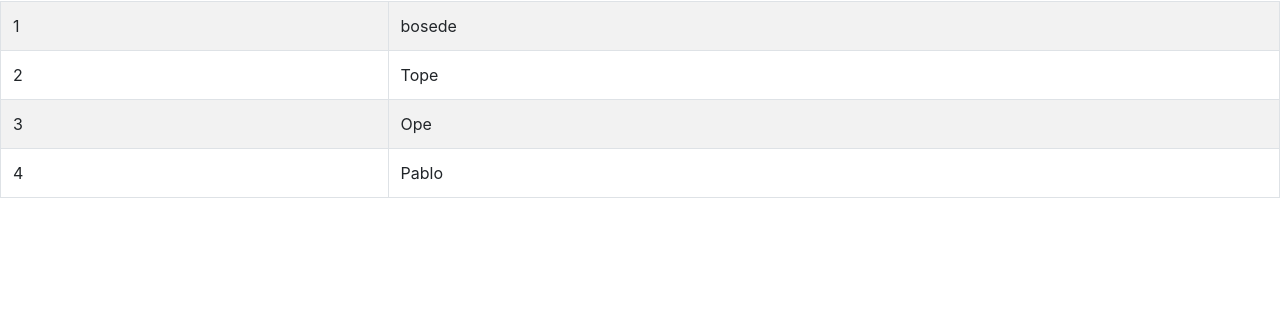
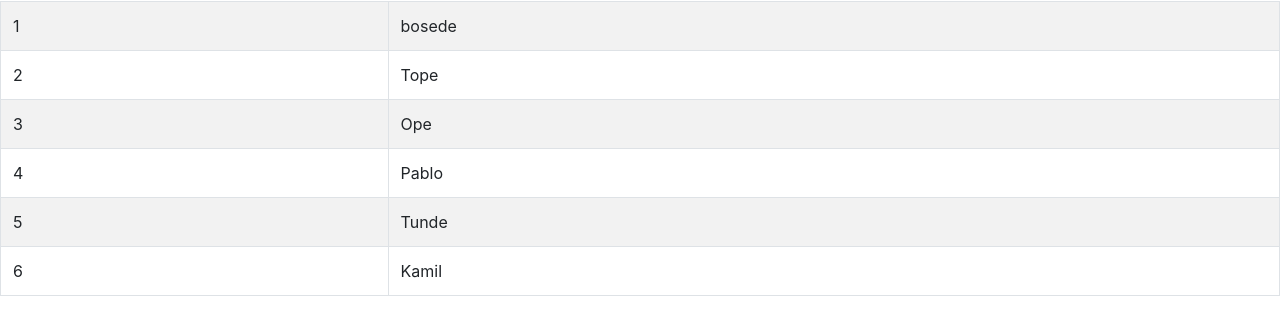
Before and after one commit to aalabi/wd19011, a plain HTML site: page index.html in a window 1280 px wide. Shown: the part 55-390 px from the top of the page. Drawn offline with nearby package versions, Linux system fonts and the light colour scheme.

Commit message:
add two more studen to git class

```diff
--- a/index.html
+++ b/index.html
@@ -23,6 +23,14 @@
 			<td>4</td>
 			<td>Pablo</td>
 		</tr>
+		<tr>
+			<td>5</td>
+			<td>Tunde</td>
+		</tr>
+		<tr>
+			<td>6</td>
+			<td>Kamil</td>
+		</tr>
 	</table>
 	<script src="https://code.jquery.com/jquery-3.3.1.slim.min.js" integrity="sha384-q8i/X+965DzO0rT7abK41JStQIAqVgRVzpbzo5smXKp4YfRvH+8abtTE1Pi6jizo" crossorigin="anonymous"></script>
 <script src="https://cdnjs.cloudflare.com/ajax/libs/popper.js/1.14.7/umd/popper.min.js" integrity="sha384-UO2eT0CpHqdSJQ6hJty5KVphtPhzWj9WO1clHTMGa3JDZwrnQq4sF86dIHNDz0W1" crossorigin="anonymous"></script>
```
